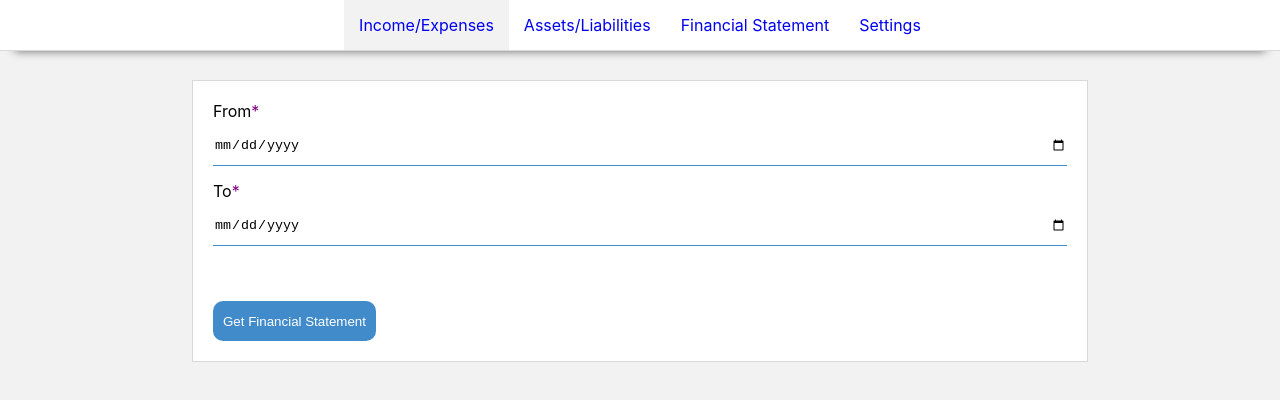
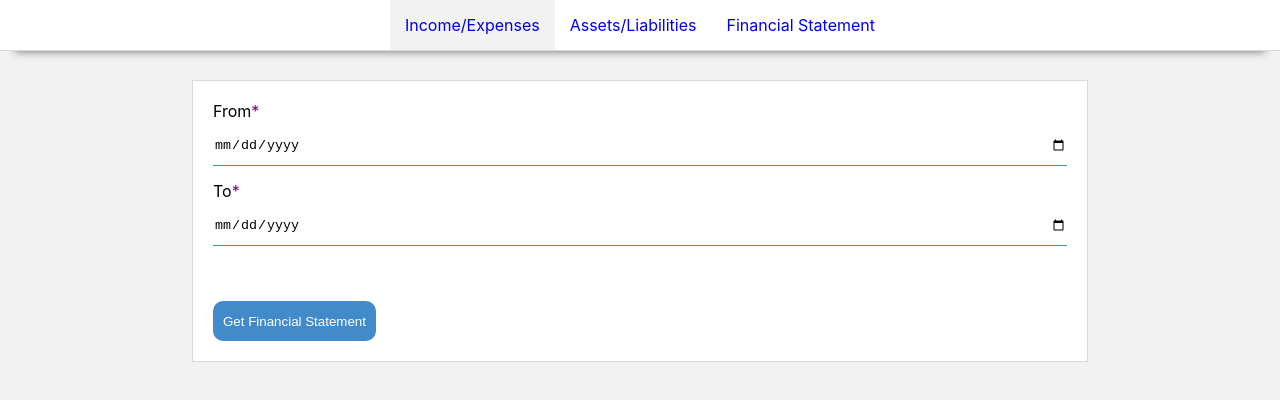
Before and after one commit to CodeLuminary/dockerise-finance-manager, a React (Create React App) app in the folder react_app/: page /financial-statement in a window 1280 px wide. Shown: the top 400 px of the page. Built offline with nearby package versions, Linux system fonts and the light colour scheme.

Commit message:
Project updated

```diff
--- a/react_app/package.json
+++ b/react_app/package.json
@@ -18,7 +18,7 @@
   },
   "scripts": {
     "start": "react-scripts start",
-    "build": "BUILD_PATH='../app/public' react-scripts build",
+    "build": "react-scripts build",
     "test": "react-scripts test",
     "eject": "react-scripts eject"
   },
--- a/react_app/src/components/financial_statement.jsx
+++ b/react_app/src/components/financial_statement.jsx
@@ -6,7 +6,6 @@ const FinancialStatement = ()=>{
     const [incomeExpense, setIncomeExpense] = useState({});
     const [assetLiabilty, setAssetLiability] = useState({});
     const [incomeYear, setIncomeYear] = useState({});
-    const [assetYear, setAssetYear] = useState({});
     const [from, setFrom] = useState('');
     const [to, setTo] = useState('');
 
@@ -16,7 +15,17 @@ const FinancialStatement = ()=>{
             from, to
         })
         .then(result=>{
-            console.log(result, 'result');
+            //Re arrange data for easy display
+            /*
+            Data(income, asset, liabilities, expenses) are arranged in this format:
+             E.g for income
+              income: {
+                  'income_title': {
+                      'income_year': income_amount
+                  }
+              }
+              The others follows suit
+             */
             const income = {}; const expenses = {};
             const incomeYear = {}
             result.income_expenses.forEach((value)=>{
--- a/react_app/src/components/navbar.jsx
+++ b/react_app/src/components/navbar.jsx
@@ -10,7 +10,6 @@ const Navbar = ()=>{
                 <li onClick={()=>setSelected(1)} className={selected==1? navbar_style.highlight: ``}><Link to="/">Income/Expenses</Link></li>
                 <li onClick={()=>setSelected(2)} className={selected==2? navbar_style.highlight: ``}><Link to="asset-liability">Assets/Liabilities</Link></li>
                 <li onClick={()=>setSelected(3)} className={selected==3? navbar_style.highlight: ``}><Link to="/financial-statement">Financial Statement</Link></li>
-                <li onClick={()=>setSelected(4)} className={selected==4? navbar_style.highlight: ``}><Link to="/settings">Settings</Link></li>
             </ul>
         </div>
     )
```
